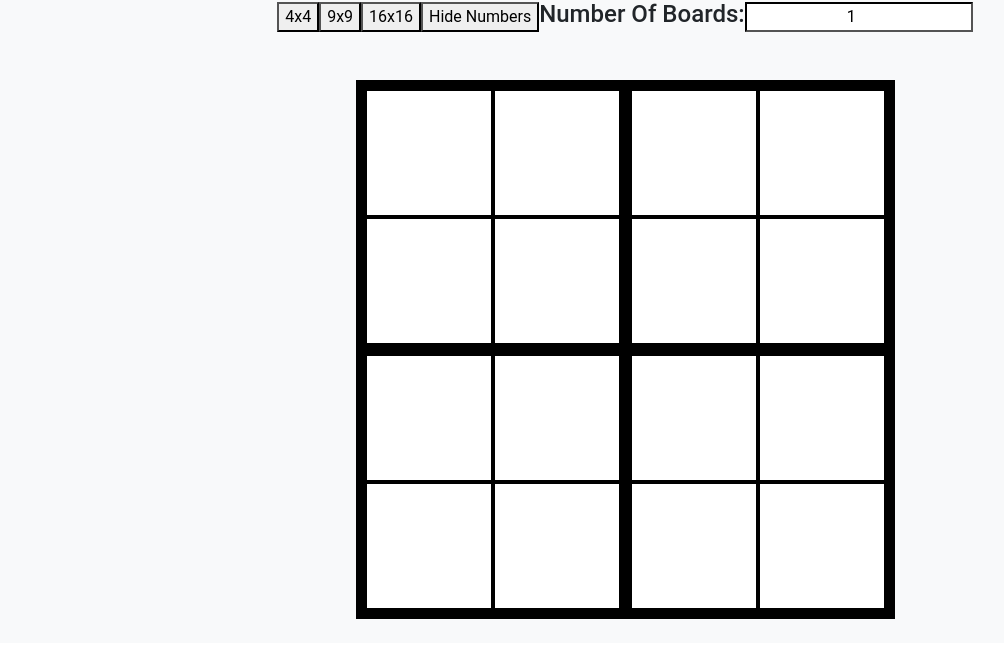
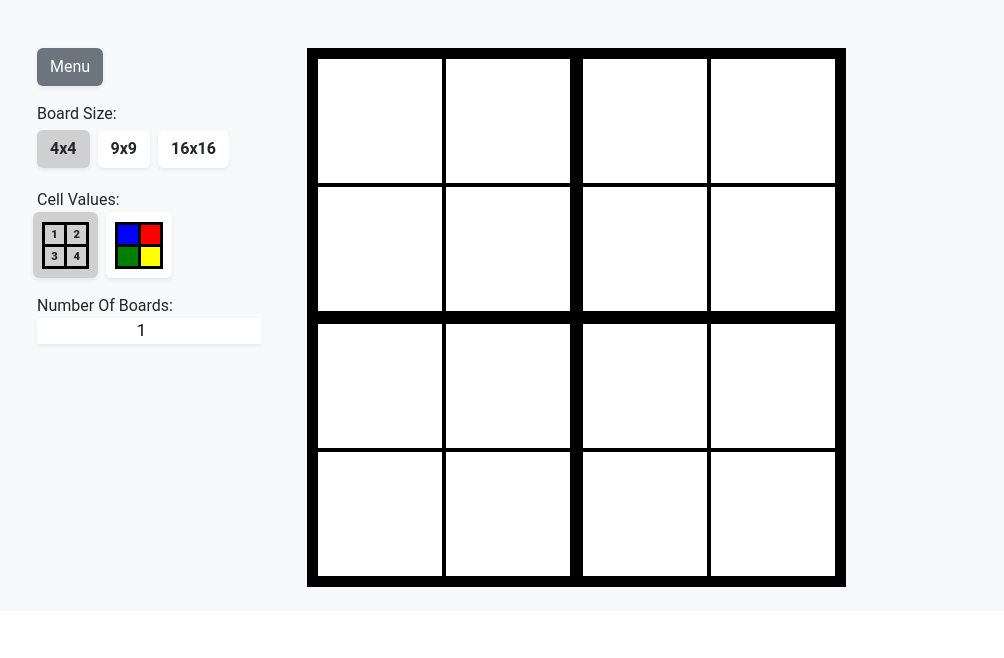
Before and after one commit to lindsaypj/Sudoku-in-the-Clouds, a React (Create React App) app: page / in a window 1280 px wide. Shown: the top 658 px of the page, without its empty margins (15-1019 px from the left). Built offline with nearby package versions, Linux system fonts and the light colour scheme.

Commit message:
Added configuration to testing gamemode

```diff
--- a/src/App.js
+++ b/src/App.js
@@ -23,13 +23,13 @@ function App() {
   function renderGameMode(gameMode) {
     switch(gameMode) {
       case GameModes.Testing:
-        return <Testing />;
+        return <Testing setMenuVisibility={setMenuVisibility}/>;
       case GameModes.Sudoku4x4Casual:
-        return <SudokuCasual size={4} />;
+        return <SudokuCasual size={4} setMenuVisibility={setMenuVisibility} />;
       case GameModes.Sudoku9x9Casual:
-        return <SudokuCasual size={9} />;
+        return <SudokuCasual size={9} setMenuVisibility={setMenuVisibility} />;
       case GameModes.Sudoku16x16Casual:
-        return <SudokuCasual size={16} />;
+        return <SudokuCasual size={16} setMenuVisibility={setMenuVisibility} />;
       default:
         return <SudokuHome />;
     }
@@ -37,7 +37,11 @@ function App() {
 
   return (
     <div className="App bg-light">
-      <GameMenu setGameMode={setGameMode} />
+      <GameMenu
+        show={menuVisibility}
+        setShow={setMenuVisibility}
+        setGameMode={setGameMode}
+      />
       {renderGameMode(gameMode)}
     </div>
   );
--- a/src/components/TestConfigurator.jsx
+++ b/src/components/TestConfigurator.jsx
@@ -1,31 +1,69 @@
-import React from "react";
+import React, { useReducer } from "react";
 import { useEffect, useState } from "react";
+import ShowNumBtn from "./buttons/ShowNumBtn";
+import HideNumBtn from "./buttons/HideNumBtn";
 
 import '.././styles/css/testconfigurator.css';
 
 
-function TestConficurator(props) {
-    const [textVisibilityMessage, setTextVisibilityMessage] = useState("Hide Numbers");
 
-    // Update Text Visibility Message
-    useEffect(() => {
-        if (props.hideNums) {
-            setTextVisibilityMessage("Show Numbers");
-        }
-        else {
-            setTextVisibilityMessage("Hide Numbers");
-        }
-    }, [props.hideNums]);
+function TestConfigurator(props) {
+
     return (
-        <div className="configurator-container">
-            <button onClick={() => props.setBoardSize(4)}>4x4</button>
-            <button onClick={() => props.setBoardSize(9)}>9x9</button>
-            <button onClick={() => props.setBoardSize(16)}>16x16</button>
-            <button onClick={() => props.setHideNums(!props.hideNums)}>{textVisibilityMessage}</button>
-            <h4>Number Of Boards:</h4>
-            <input type={"number"} value={props.numBoards} onChange={(e) => props.setNumBoards(e.target.value)}></input>
+        <div className="configurator-container ms-5">
+            {/* MENU */}
+            <div className="text-start m-1 mt-5">
+                <button
+                    className="btn bg-secondary text-white shadow-sm"
+                    onClick={() => props.setMenuVisibility(true)}
+                >Menu</button>
+            </div>
+
+            {/* BOARD SIZE */}
+            <div className={"bg-light text-start mt-3 size-" + props.boardSize + "-selected"}>
+                <p className="bg-light m-1 mb-0 text-start">Board Size:</p>
+                <button
+                    className="btn m-1 d-inline btn-theme-light shadow-sm fw-bold"
+                    onClick={() => props.setBoardSize(4)}
+                >4x4</button>
+                <button
+                    className="btn m-1 d-inline btn-theme-light shadow-sm fw-bold"
+                    onClick={() => props.setBoardSize(9)}
+                >9x9</button>
+                <button
+                    className="btn m-1 d-inline btn-theme-light shadow-sm fw-bold"
+                    onClick={() => props.setBoardSize(16)}
+                >16x16</button>
+            </div>
+
+            {/* HIDE/SHOW NUMBERS */}
+            <div className="mt-3">
+                <p className="bg-light m-1 mb-0 text-start">Cell Values:</p>
+                <div className="d-inline me-2">
+                    <ShowNumBtn
+                        theme={"btn-theme-light"}
+                        setHideNums={props.setHideNums}
+                        hideNums={props.hideNums}
+                    />
+                </div>
+                <HideNumBtn
+                    theme={"btn-theme-light"}
+                    setHideNums={props.setHideNums}
+                    hideNums={props.hideNums}
+                />
+            </div>
+
+            {/* NUMBER OF BOARDS */}
+            <div className="bg-light m-1 mt-3">
+                <p className="bg-light mb-0">Number Of Boards:</p>
+                <input
+                className="shadow-sm"
+                type={"number"}
+                value={props.numBoards}
+                onChange={(e) => props.setNumBoards(e.target.value)}></input>
+            </div>
         </div>
     );
 }
 
-export default TestConficurator;
+export default TestConfigurator;
--- /dev/null
+++ b/src/components/buttons/HideNumBtn.jsx
@@ -0,0 +1,38 @@
+import React, { useState, useEffect } from "react";
+
+import '../../styles/css/ShowNumBtn.css';
+import "../../styles/css/HideNumBtn.css";
+
+function HideNumBtn(props) {
+    const [selected, setSelected] = useState(true);
+
+    useEffect(() => {
+        setSelected(props.hideNums);
+    }, [props.hideNums]);
+
+    return (
+        <button
+            className={"btn shadow-sm p-2 text-center selected-"+selected}
+            onClick={() => props.setHideNums(true)}
+        >
+            <div className="p-0 d-block">
+                <div className="p-1 d-inline-block cell-1 bg-cell-1">
+                    <span className="btn-cell">1</span>
+                </div>
+                <div className="p-1 d-inline-block cell-2 bg-cell-2">
+                    <span className="btn-cell">2</span>
+                </div>
+            </div>
+            <div className="p-0 d-flex">
+                <div className="p-1 d-inline-block cell-3 bg-cell-3">
+                    <span className="btn-cell">3</span>
+                </div>
+                <div className="p-1 d-inline-block cell-4 bg-cell-4">
+                    <span className="btn-cell">4</span>
+                </div>
+            </div>
+        </button>
+    );
+}
+
+export default HideNumBtn;
--- /dev/null
+++ b/src/components/buttons/ShowNumBtn.jsx
@@ -0,0 +1,37 @@
+import React, { useEffect, useState } from "react";
+
+import '../../styles/css/ShowNumBtn.css';
+
+function ShowNumBtn(props) {
+    const [selected, setSelected] = useState(false);
+
+    useEffect(() => {
+        setSelected(!props.hideNums);
+    }, [props.hideNums]);
+
+    return (
+        <button
+            className={"btn shadow-sm p-2 text-center selected-"+selected}
+            onClick={() => props.setHideNums(false)}
+        >
+            <div className="p-0 d-block">
+                <div className="p-1 d-inline-block cell-1">
+                    <span className="btn-cell">1</span>
+                </div>
+                <div className="p-1 d-inline-block cell-2">
+                    <span className="btn-cell">2</span>
+                </div>
+            </div>
+            <div className="p-0 d-flex">
+                <div className="p-1 d-inline-block cell-3">
+                    <span className="btn-cell">3</span>
+                </div>
+                <div className="p-1 d-inline-block cell-4">
+                    <span className="btn-cell">4</span>
+                </div>
+            </div>
+        </button>
+    );
+}
+
+export default ShowNumBtn;
--- a/src/styles/css/App.css
+++ b/src/styles/css/App.css
@@ -1,5 +1,4 @@
 .App {
-  text-align: center;
   font-family: Roboto, sans-serif;
 }
 
--- /dev/null
+++ b/src/styles/css/HideNumBtn.css
@@ -0,0 +1,17 @@
+
+.bg-cell-1 {
+    background-color: blue;
+    color: blue;
+}
+.bg-cell-2 {
+    background-color: red;
+    color: red;
+}
+.bg-cell-3 {
+    background-color: green;
+    color: green;
+}
+.bg-cell-4 {
+    background-color: yellow;
+    color: yellow;
+}
--- /dev/null
+++ b/src/styles/css/ShowNumBtn.css
@@ -0,0 +1,32 @@
+
+.btn-cell {
+    font-size: .7rem;
+    font-weight: 800;
+    line-height: .7rem;
+    width: .7rem;
+    height: .7rem;
+}
+
+.cell-1 {
+    border: black solid 3px !important;
+}
+.cell-2 {
+    border: black solid 3px !important;
+    border-left-width: 0 !important;
+}
+.cell-3 {
+    border: black solid 3px !important;
+    border-top-width: 0 !important;
+}
+.cell-4 {
+    border: black solid 3px !important;
+    border-left-width: 0 !important;
+    border-top-width: 0 !important;
+}
+
+.selected-true {
+    background-color: rgb(208,208,208) !important;
+}
+.selected-false {
+    background-color: white !important;
+}
--- a/src/styles/css/board.css
+++ b/src/styles/css/board.css
@@ -1,5 +1,6 @@
 
 .board {
+    text-align: center;
     display: inline-block;
 }
 
--- a/src/styles/css/testconfigurator.css
+++ b/src/styles/css/testconfigurator.css
@@ -1,4 +1,32 @@
 
 .configurator-container * {
-    display: inline;
+    display: block;
+    border: none;
 }
+
+.configurator-container {
+    display: inline-block;
+    position: sticky;
+    float: left;
+    top: 0;
+    width: 250px;
+}
+
+.btn:hover {
+    opacity: 60%;
+}
+
+.btn-theme-light {
+    background-color: white !important;
+}
+
+/* Highlight Selected boardsize button */
+.size-4-selected :nth-child(2) {
+    background-color: rgb(208,208,208) !important;
+}
+.size-9-selected :nth-child(3) {
+    background-color: rgb(208,208,208) !important;
+}
+.size-16-selected :nth-child(4) {
+    background-color: rgb(208,208,208) !important;
+}
--- a/src/styles/css/testing.css
+++ b/src/styles/css/testing.css
@@ -1,5 +1,6 @@
 
 .testing-container {
+    display: inline-block;
     padding-top: 1.5rem;
 }
 
--- a/src/views/Testing.jsx
+++ b/src/views/Testing.jsx
@@ -1,7 +1,7 @@
 import React from "react";
 import { useState } from "react";
 import SudokuBoard from "../components/boards/SudokuBoard";
-import TestConficurator from "../components/TestConfigurator";
+import TestConfigurator from "../components/TestConfigurator";
 
 import ".././styles/css/testing.css";
 
@@ -10,7 +10,7 @@ import ".././styles/css/testing.css";
  * configuring patterns across
  * @returns Testing view component
  */
-function Testing() {
+function Testing(props) {
     const [numBoards, setNumBoards] = useState(1);
     const [boardSize, setBoardSize] = useState(4);
     const [hideNums, setHideNums] = useState(false);
@@ -25,12 +25,14 @@ function Testing() {
     return (
         <>
             {/* Configurator for adjusting board parameters */}
-            <TestConficurator
+            <TestConfigurator
                 setNumBoards={setNumBoards}
                 numBoards={numBoards}
                 setBoardSize={setBoardSize}
+                boardSize={boardSize}
+                setHideNums={setHideNums}
                 hideNums={hideNums}
-                setHideNums={setHideNums}
+                setMenuVisibility={props.setMenuVisibility}
             />
 
             {/* Render Configured Boards */}
```
